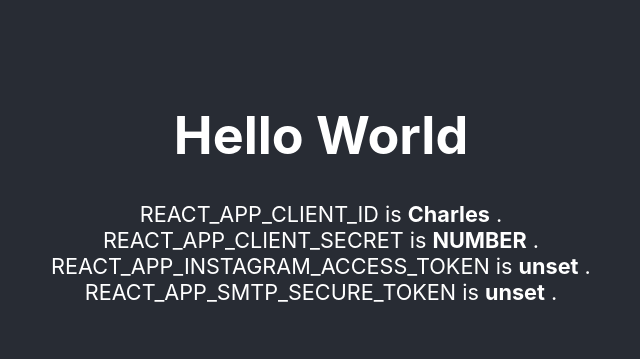
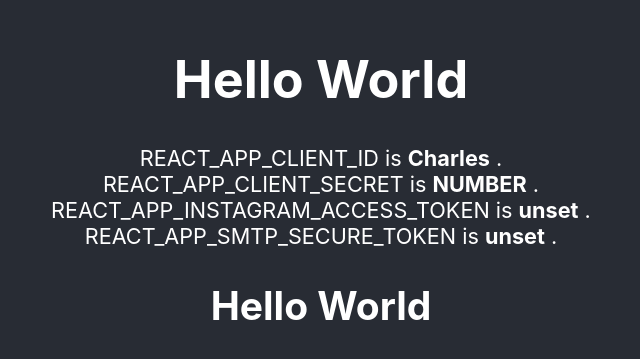
Before and after one commit to CharlesSin/react-github-env, a React (Create React App) app: page / in a window 1280 px wide. Shown: the part 213-572 px from the top of the page, without its empty margins (319-959 px from the left). Built offline with nearby package versions, Linux system fonts and the light colour scheme; no server answers.

Commit message:
add homepage url

```diff
--- a/package.json
+++ b/package.json
@@ -1,6 +1,7 @@
 {
   "name": "react-github-env",
   "version": "0.2.0",
+  "homepage": "https://charlesSin.github.io/react-github-env",
   "private": true,
   "dependencies": {
     "@testing-library/jest-dom": "^5.16.5",
--- a/src/App.js
+++ b/src/App.js
@@ -9,6 +9,7 @@ function App() {
         <small>REACT_APP_CLIENT_SECRET is <b>{process.env.REACT_APP_CLIENT_SECRET}</b> . </small>
         <small>REACT_APP_INSTAGRAM_ACCESS_TOKEN is <b>{process.env.REACT_APP_INSTAGRAM_ACCESS_TOKEN}</b> . </small>
         <small>REACT_APP_SMTP_SECURE_TOKEN is <b>{process.env.REACT_APP_SMTP_SECURE_TOKEN}</b> . </small>
+        <h2>Hello World</h2>
       </header>
     </div>
   );
```
